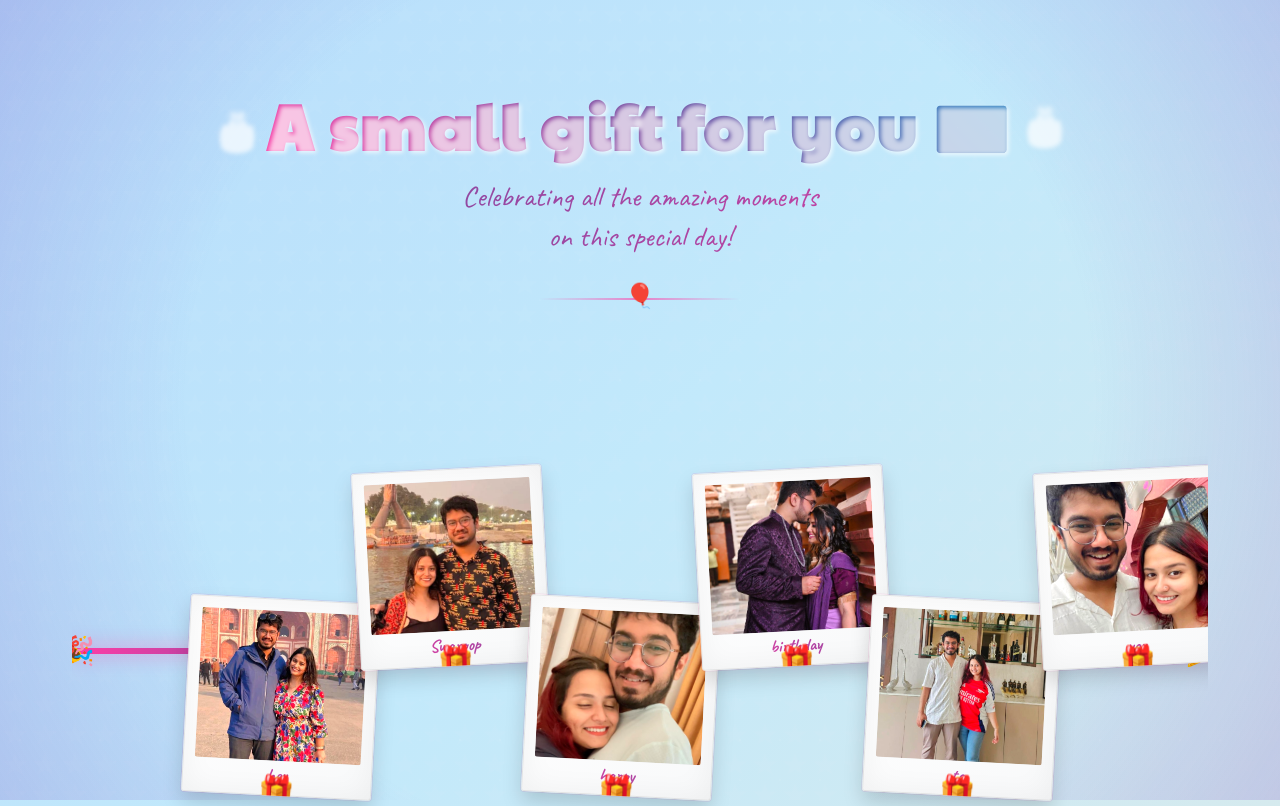
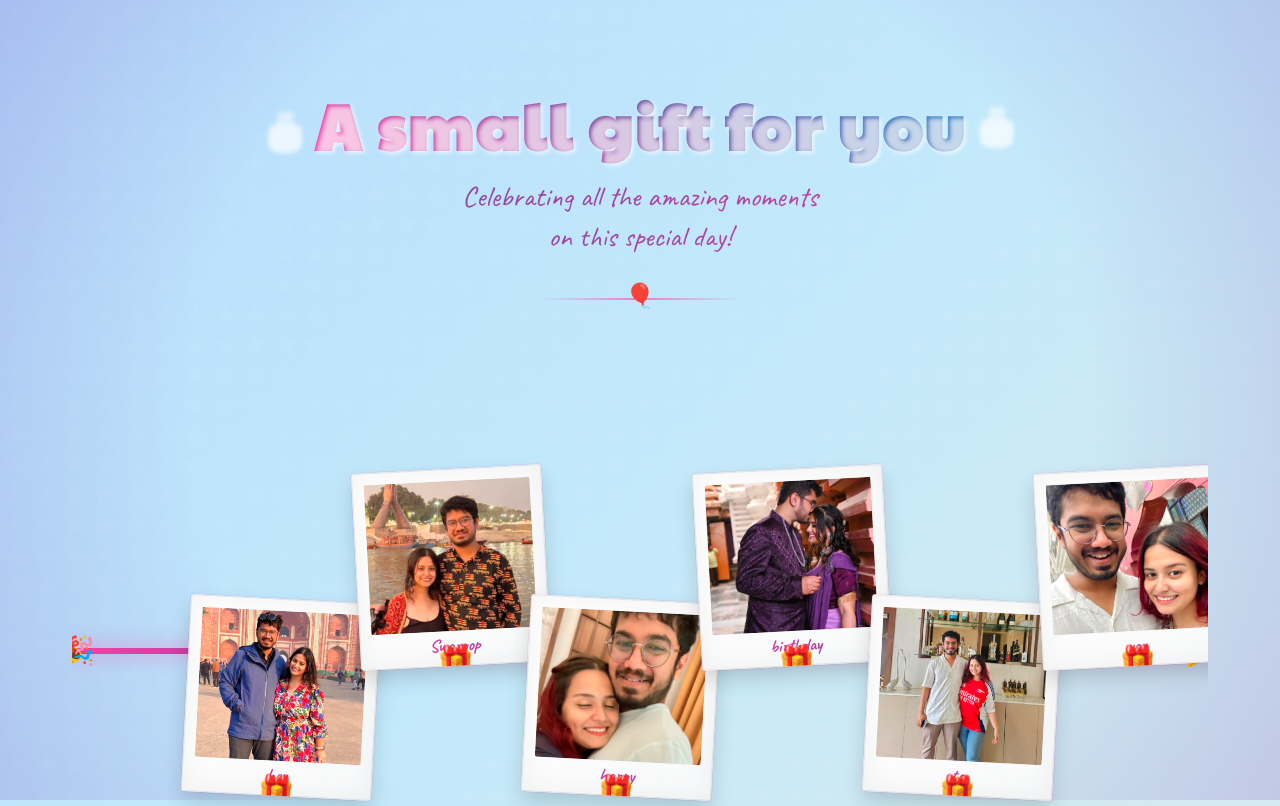
Before and after one commit to practiceop/happiestt_birthday, a plain HTML site: page surprise.html in a window 1280 px wide. Shown: the top 806 px of the page. Drawn offline with Linux system fonts and the light colour scheme.

Commit message:
Update surprise.html

```diff
--- a/surprise.html
+++ b/surprise.html
@@ -702,7 +702,7 @@
 <body>
   <div class="container">
     <header>
-      <h1>A small gift for you 💌</h1>
+      <h1>A small gift for you </h1>
       <p class="subtitle">Celebrating all the amazing moments<br>on this special day!</p>
       <span class="header-underline"></span>
     </header>
```
